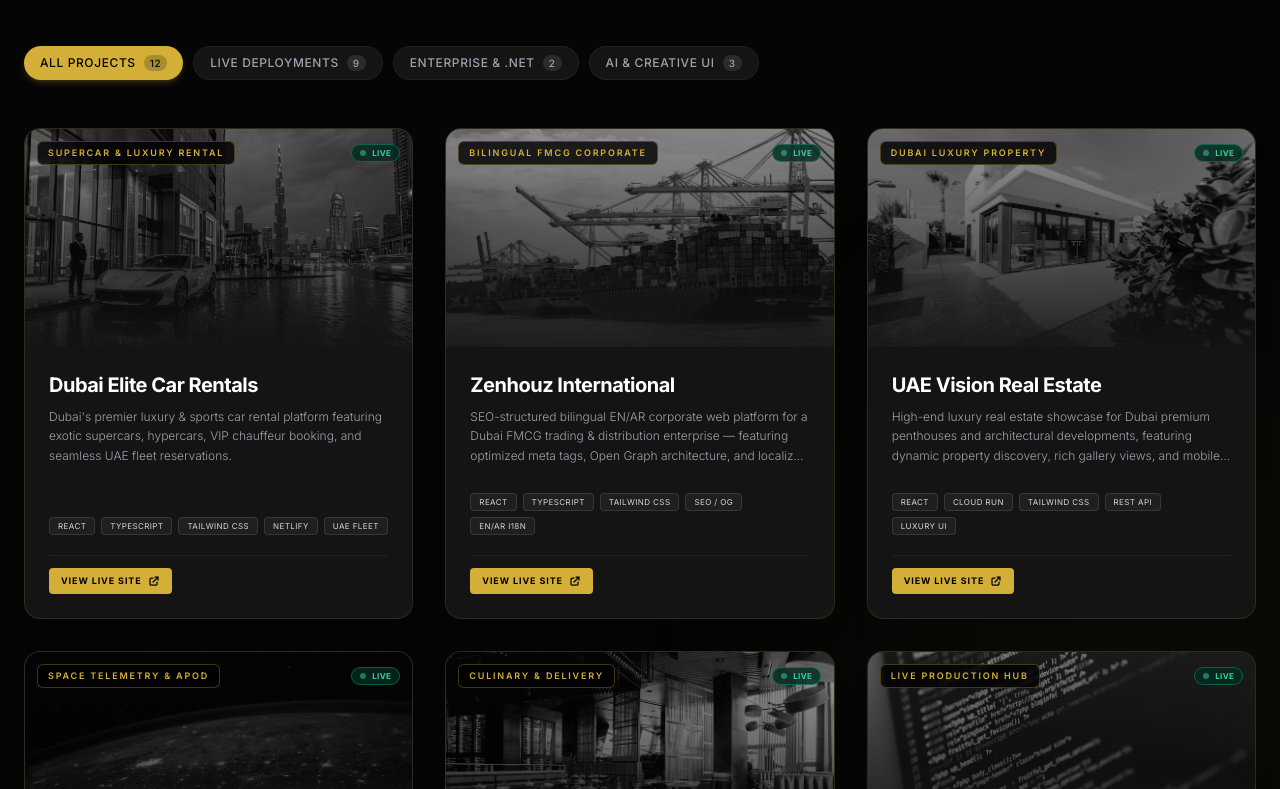
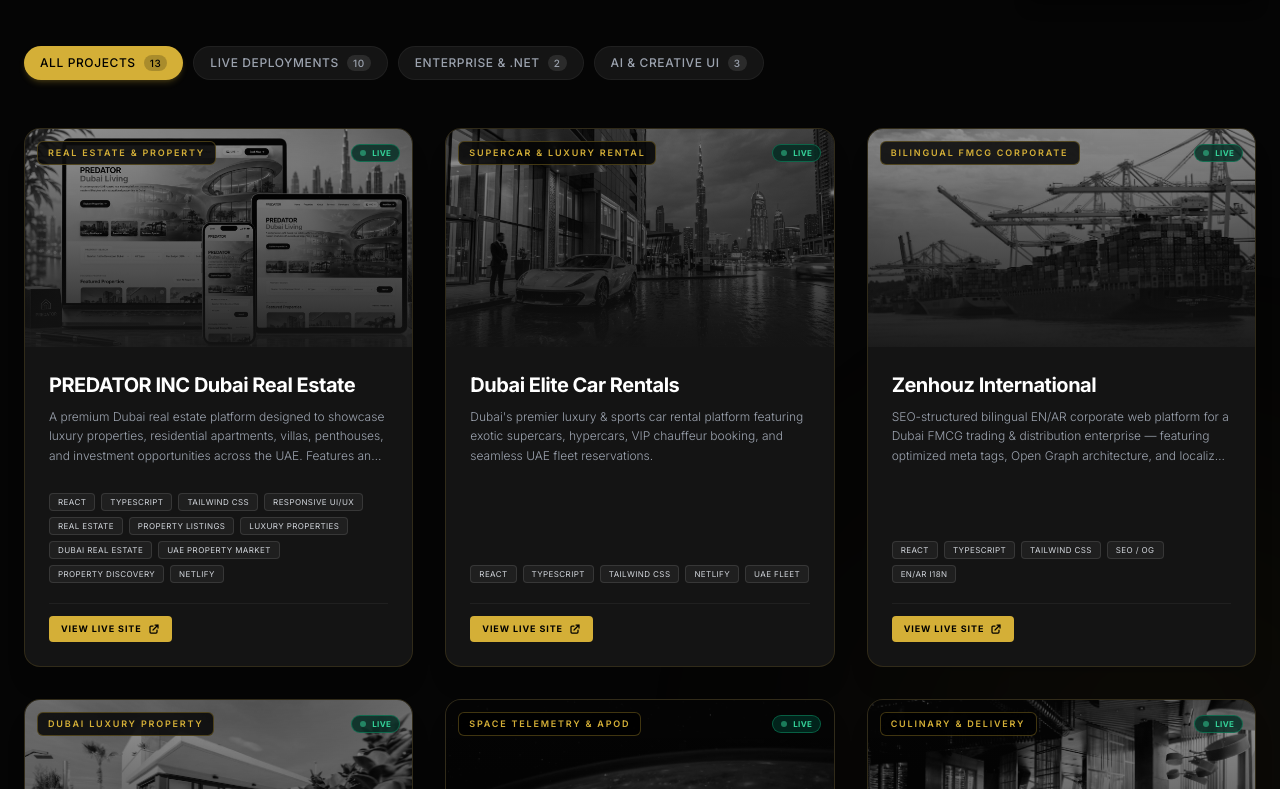
Before and after one commit to paras245/paras-panchal-portfolio, a React (Vite) app: page / in a window 1280 px wide. Shown: the part 4071-4860 px from the top of the page. Built offline with nearby package versions, Linux system fonts and the light colour scheme; a web font is replaced by a local one.

Commit message:
Added mockup for my real estate wbesite

```diff
--- a/components/Projects.tsx
+++ b/components/Projects.tsx
@@ -3,8 +3,21 @@ import { motion, useScroll, useTransform, AnimatePresence } from 'framer-motion'
 import { TranslationStrings, Project } from '../types';
 
 const projects: Project[] = [
+
   {
     id: 1,
+    title: "PREDATOR INC Dubai Real Estate",
+    badge: "Real Estate & Property",
+    description: "A premium Dubai real estate platform designed to showcase luxury properties, residential apartments, villas, penthouses, and investment opportunities across the UAE. Features an elegant property discovery experience, detailed property listings, location-focused exploration, and a modern responsive interface tailored for Dubai's dynamic real estate market.",
+    tech: ["React","TypeScript","Tailwind CSS","Responsive UI/UX","Real Estate","Property Listings","Luxury Properties","Dubai Real Estate",
+           "UAE Property Market","Property Discovery","Netlify"],
+    image: "/projects/PredatorDubaiLivingDeviceShowcase.png",
+    demo: "https://predeator-inc.netlify.app/",
+    category: "live",
+    featured: true
+  },
+  {
+    id: 2,
     title: "Dubai Elite Car Rentals",
     badge: "Supercar & Luxury Rental",
     description: "Dubai's premier luxury & sports car rental platform featuring exotic supercars, hypercars, VIP chauffeur booking, and seamless UAE fleet reservations.",
@@ -15,7 +28,7 @@ const projects: Project[] = [
     featured: true
   },
   {
-    id: 2,
+    id: 3,
     title: "Zenhouz International",
     badge: "Bilingual FMCG Corporate",
     description: "SEO-structured bilingual EN/AR corporate web platform for a Dubai FMCG trading & distribution enterprise — featuring optimized meta tags, Open Graph architecture, and localized content delivery.",
@@ -26,7 +39,7 @@ const projects: Project[] = [
     featured: true
   },
   {
-    id: 3,
+    id: 4,
     title: "UAE Vision Real Estate",
     badge: "Dubai Luxury Property",
     description: "High-end luxury real estate showcase for Dubai premium penthouses and architectural developments, featuring dynamic property discovery, rich gallery views, and mobile-optimized speed.",
@@ -37,7 +50,7 @@ const projects: Project[] = [
     featured: true
   },
   {
-    id: 4,
+    id: 5,
     title: "Cosmic Dubai — NASA API Explorer",
     badge: "Space Telemetry & APOD",
     description: "Interactive cosmic exploration application powered by NASA Open APIs, delivering Astronomy Picture of the Day (APOD), Mars Rover telemetry, and celestial observation streams.",
@@ -48,7 +61,7 @@ const projects: Project[] = [
     featured: true
   },
   {
-    id: 5,
+    id: 6,
     title: "RoyalBite Dubai — Gourmet Dining",
     badge: "Culinary & Delivery",
     description: "Premium culinary delivery and dining showcase platform engineered for Dubai foodies, featuring interactive curated menus, chef specials, and instant order integration.",
@@ -59,7 +72,7 @@ const projects: Project[] = [
     featured: true
   },
   {
-    id: 6,
+    id: 7,
     title: "Paras Panchal Portfolio",
     badge: "Live Production Hub",
     description: "Official interactive portfolio showcasing full-stack .NET & Angular engineering solutions, Dubai career milestones, downloadable credentials, and dual-language design.",
@@ -69,7 +82,7 @@ const projects: Project[] = [
     category: "live"
   },
   {
-    id: 7,
+    id: 8,
     title: "Invoice Management Pro",
     badge: "Fintech Billing System",
     description: "Fintech-grade billing system with server-side reconciliation and transactional accuracy. Built on high-performance .NET enterprise architecture with SignalR real-time updates.",
@@ -79,7 +92,7 @@ const projects: Project[] = [
     category: "enterprise"
   },
   {
-    id: 8,
+    id: 9,
     title: "Predaking PDF AI Bot",
     badge: "Gen-AI Assistant",
     description: "Intelligent .NET 9 PDF assistant leveraging advanced AI models for semantic document interrogation, vector search queries, and context-aware enterprise responses.",
@@ -89,7 +102,7 @@ const projects: Project[] = [
     category: "ai"
   },
   {
-    id: 9,
+    id: 10,
     title: "Burj Khalifa Experience",
     badge: "Architectural Showcase",
     description: "A luxury high-performance landing page inspired by Dubai's iconic architecture, featuring choreographed animations, fluid transitions, and immersive UX.",
@@ -99,7 +112,7 @@ const projects: Project[] = [
     category: "showcase"
   },
   {
-    id: 10,
+    id: 11,
     title: "3D Image Slider",
     badge: "Interactive 3D CSS",
     description: "Cutting-edge 3D visualization carousel component for media portfolios, utilizing hardware-accelerated CSS transforms and responsive touch logic.",
@@ -109,7 +122,7 @@ const projects: Project[] = [
     category: "showcase"
   },
   {
-    id: 11,
+    id: 12,
     title: "Union Hardware",
     badge: "Retail Distribution",
     description: "Full-scale responsive retail portal for industrial hardware distribution, optimized for high throughput, catalog search, and fluid navigation.",
@@ -119,7 +132,7 @@ const projects: Project[] = [
     category: "live"
   },
   {
-    id: 12,
+    id: 13,
     title: "Dahilia Creations",
     badge: "Enterprise .NET",
     description: "Enterprise project repository featuring scalable Clean Architecture patterns, domain-driven design, and mission-critical business logic.",
```
Also changed, not shown: public/projects/PredatorDubaiLivingDeviceShowcase.png (added).
